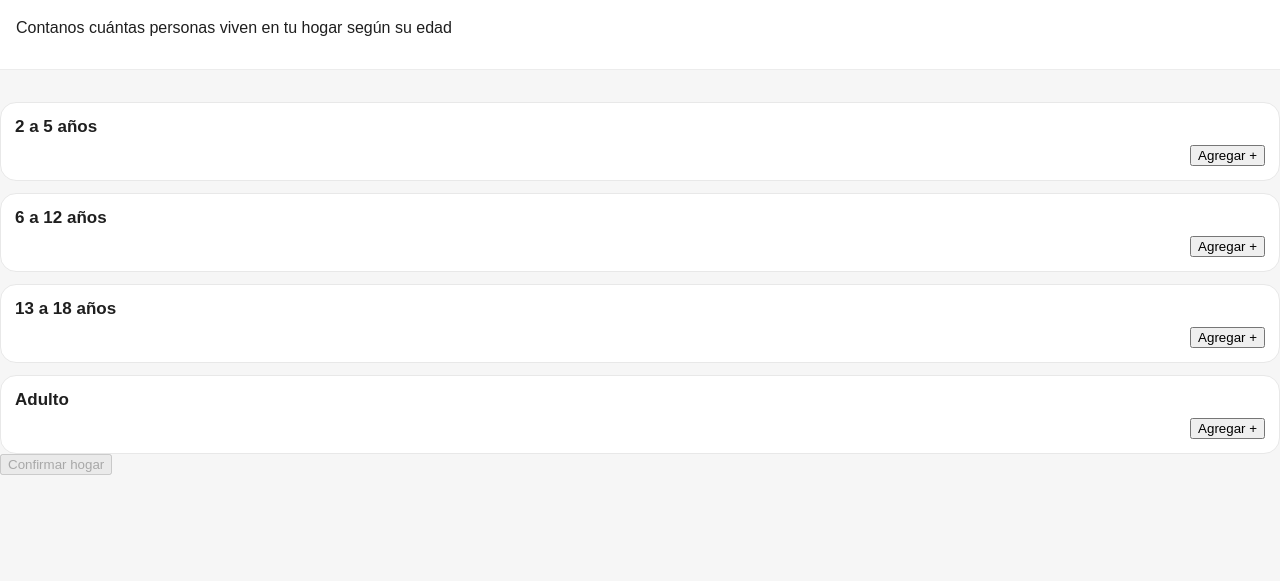
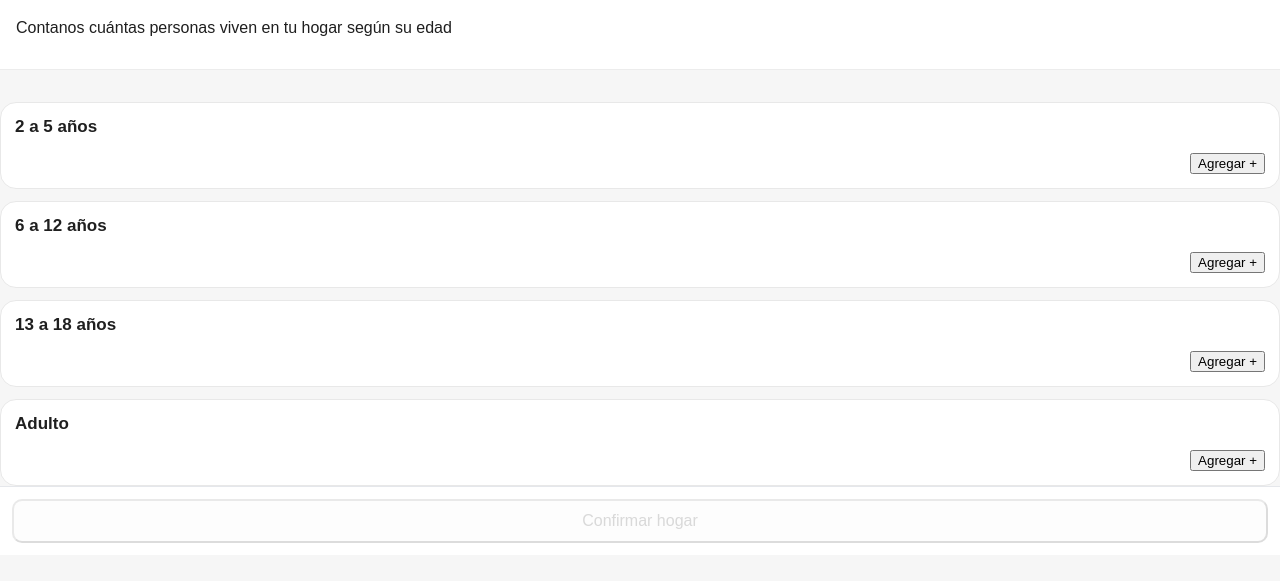
Before and after one commit to laspruebas/freshclub-shop-pilot, a plain HTML site: page household.html in a window 1280 px wide. Shown: the part 77-658 px from the top of the page. Drawn offline with Linux system fonts and the light colour scheme.

Commit message:
Update styles.css

```diff
--- a/styles.css
+++ b/styles.css
@@ -274,3 +274,44 @@ body {
   0%, 80%, 100% { transform: translateY(0); }
   40% { transform: translateY(-8px); }
 }
+
+.qty-row {
+  display: flex;
+  align-items: center;
+  justify-content: flex-end;
+  gap: 10px;
+}
+
+#catalog .card {
+  display: flex;
+  flex-direction: column;
+}
+
+#catalog .card-top {
+  margin-bottom: 8px;
+}
+
+#catalog [id^="controls-"] {
+  display: flex;
+  justify-content: flex-end;
+}
+
+.footer-actions {
+  position: sticky;
+  bottom: 0;
+  background: #fff;
+  padding: 12px;
+  border-top: 1px solid #e5e7eb;
+}
+
+.primary-btn {
+  width: 100%;
+  height: 44px;
+  font-size: 16px;
+  border-radius: 10px;
+}
+
+.primary-btn:disabled {
+  opacity: 0.5;
+  cursor: not-allowed;
+}
```
